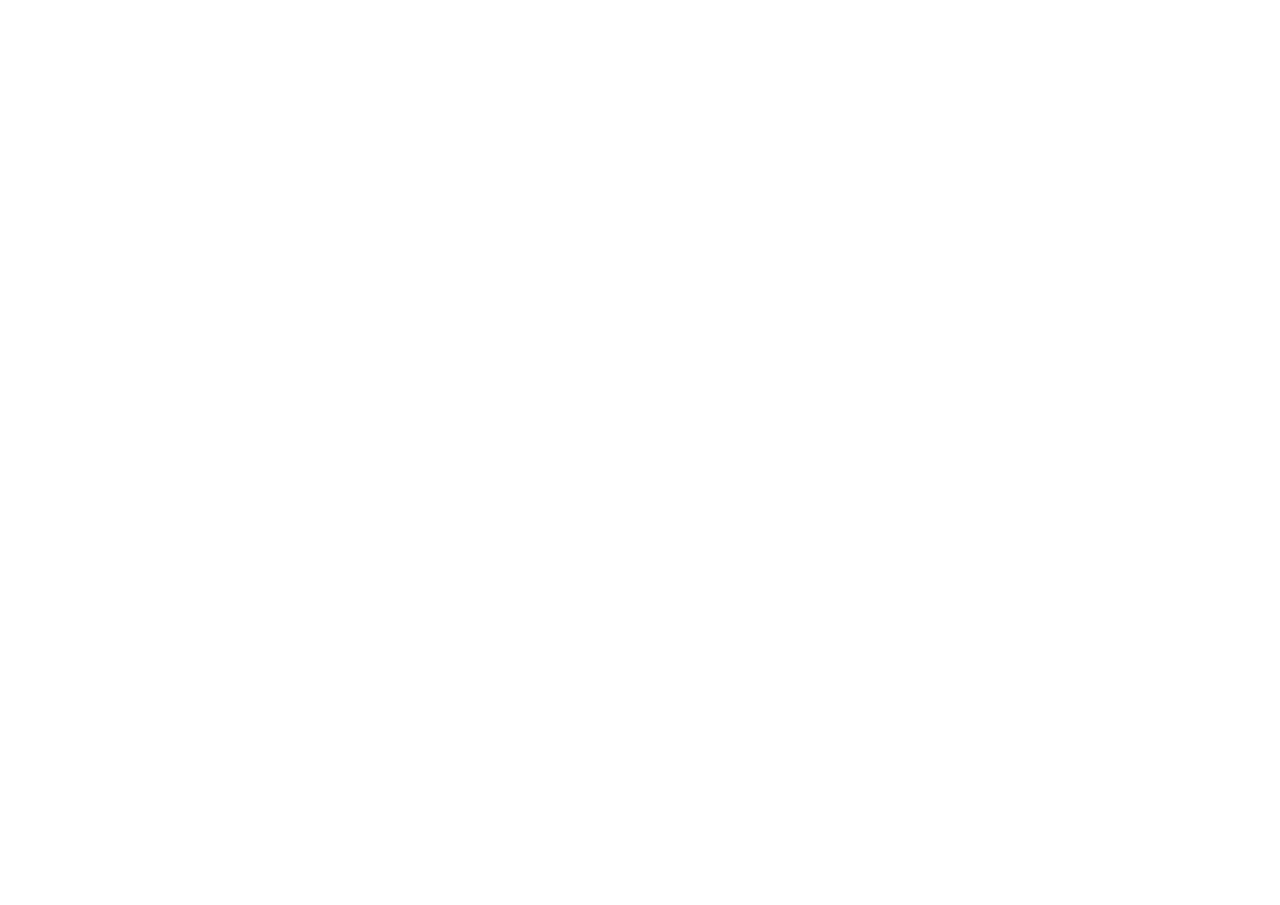
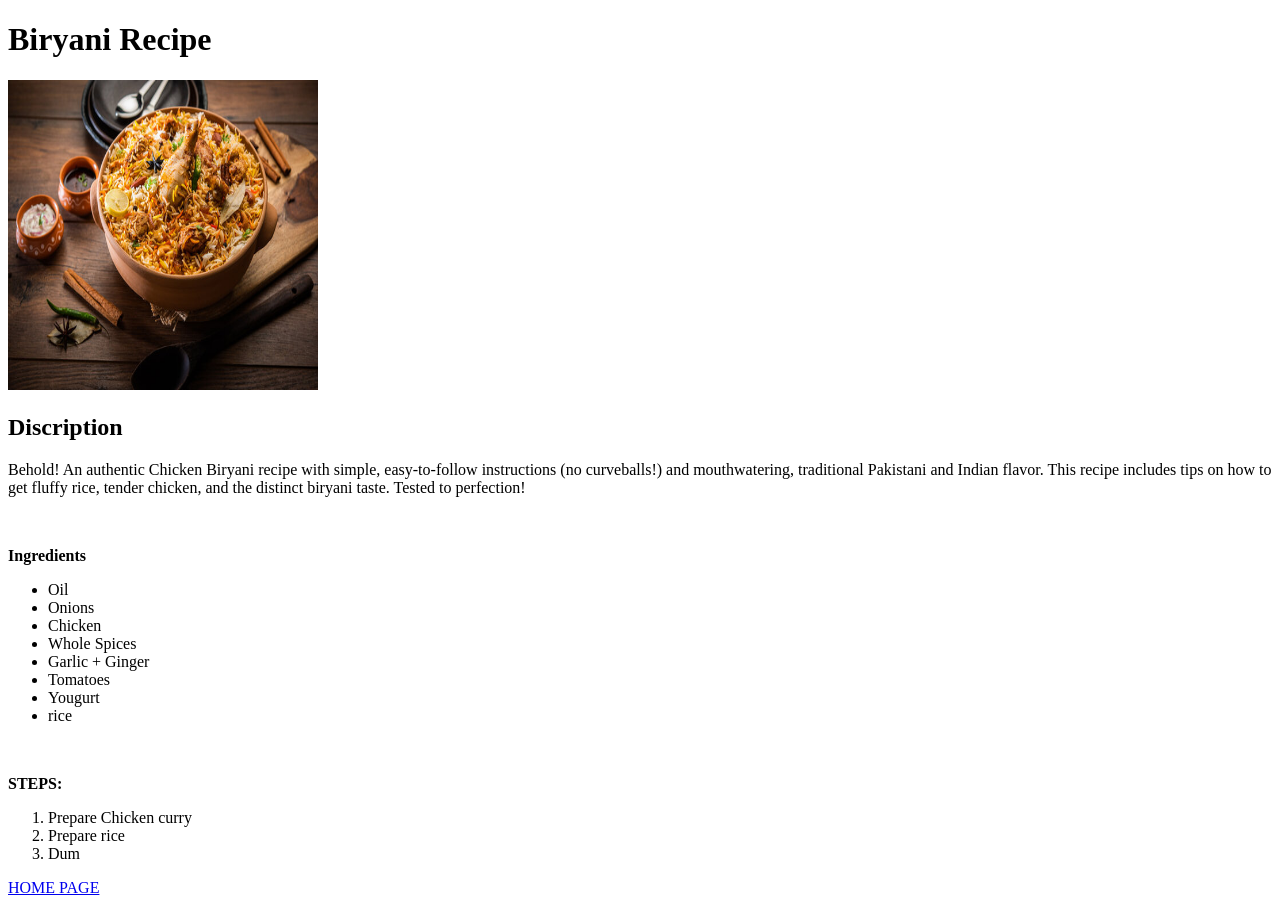
Before and after one commit to Abdullah-Kam/odin-recipes, a plain HTML site: page recipes/biryani.html in a window 1280 px wide. Before the commit the page ends 800 px from the top, so only its background shows below. Drawn offline with Linux system fonts and the light colour scheme.

Commit message:
Added material to biryani recipe

```diff
--- a/recipes/biryani.html
+++ b/recipes/biryani.html
@@ -0,0 +1,39 @@
+<!DOCTYPE html>
+<html lang="en">
+<head>
+    <meta charset="UTF-8">
+    <meta name="viewport" content="width=device-width, initial-scale=1.0">
+    <title>Biryani</title>
+</head>
+<body>
+    <h1>Biryani Recipe</h1>
+    <img src="../images/biryani.jpg" width="310" height="310">
+    <h2>Discription</h2>
+    <p>Behold! An authentic Chicken Biryani recipe with simple, easy-to-follow instructions (no curveballs!) and mouthwatering, traditional Pakistani and Indian flavor. This recipe includes tips on how to get fluffy rice, tender chicken, and the distinct biryani taste. Tested to perfection!</p>
+
+    <br>
+
+    <p><strong>Ingredients</strong></p>
+    <ul>
+        <li>Oil</li>
+        <li>Onions</li>
+        <li>Chicken</li>
+        <li>Whole Spices</li>
+        <li>Garlic + Ginger</li>
+        <li>Tomatoes</li>
+        <li>Yougurt</li>
+        <li>rice</li>
+    </ul>
+
+    <br>
+
+    <p><strong>STEPS:</strong></p>
+    <ol>
+        <li>Prepare Chicken curry</li>
+        <li>Prepare rice</li>
+        <li>Dum</li>
+    </ol>
+
+    <a href="../index.html">HOME PAGE</a>
+</body>
+</html>
```
Also changed, not shown: index.html (+2 -0 lines), images/biryani.jpg (added).
